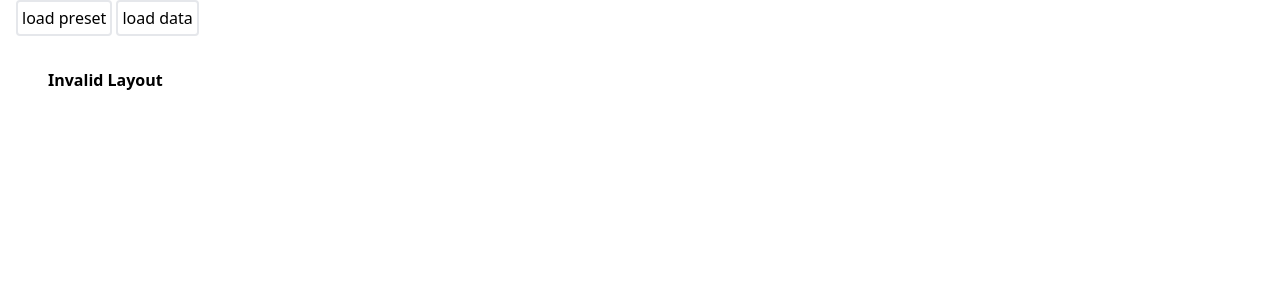
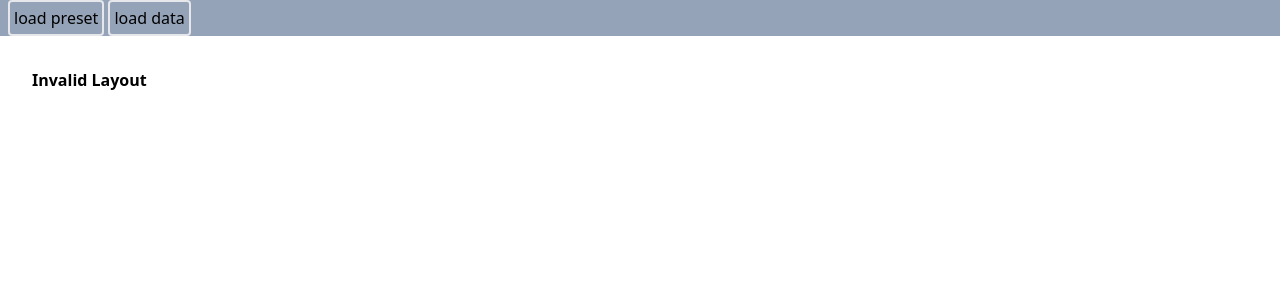
Before and after one commit to kitlaan/controller-map, a Vue app: page / in a window 1280 px wide. Shown: the top 300 px of the page. Built offline with nearby package versions, Linux system fonts and the light colour scheme.

Commit message:
Tweak menu bar

```diff
--- a/index.html
+++ b/index.html
@@ -10,7 +10,7 @@
     <title>Controller Map</title>
   </head>
   <body>
-    <div class="mx-4" id="app"></div>
+    <div class="" id="app"></div>
     <script type="module" src="/src/main.ts"></script>
   </body>
 </html>
--- a/src/components/LayoutRender.vue
+++ b/src/components/LayoutRender.vue
@@ -46,10 +46,10 @@ function filterRegion(region: string): ButtonConfig[] {
 
 <template>
   <div class="flex justify-center my-2">
-    <input type="text" class="font-bold text-center w-2/3 ring-1 ring-inset rounded ring-gray-200 print:ring-0" placeholder="title" :value="title" @input="$emit('update:title', $event.target.value)" />
+    <input type="text" class="font-bold text-center w-2/3 ring-1 ring-inset rounded ring-gray-200 print:ring-0" placeholder="title" :value="title" @input="$emit('update:title', ($event.target as HTMLInputElement).value)" />
   </div>
 
-  <div class="controller">
+  <div class="controller mx-4">
     <div class="controller-above">
       <LayoutMapRight id="controller-above-left-outer" :layout="layout" :mapping="filterRegion('above-left-outer')" />
       <LayoutMapRight id="controller-above-left-inner" :layout="layout" :mapping="filterRegion('above-left-inner')" />
--- a/src/components/Menu.vue
+++ b/src/components/Menu.vue
@@ -20,7 +20,7 @@ const jsonPayload: Ref<JsonButtonConfig> = ref({
 </script>
 
 <template>
-  <div class="print:hidden flex flex-row gap-1 mb-4">
+  <div class="print:hidden flex flex-row gap-1 mb-4 bg-slate-400 px-2">
     <button class="rounded border-2 p-1" @click="$emit('loadJsonFile', 'testing')">load preset</button>
     <button class="rounded border-2 p-1" @click="$emit('loadJson', jsonPayload)">load data</button>
   </div>
```
